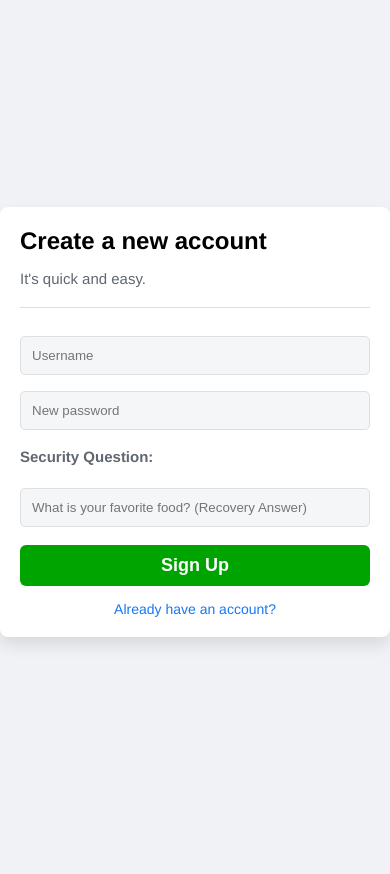
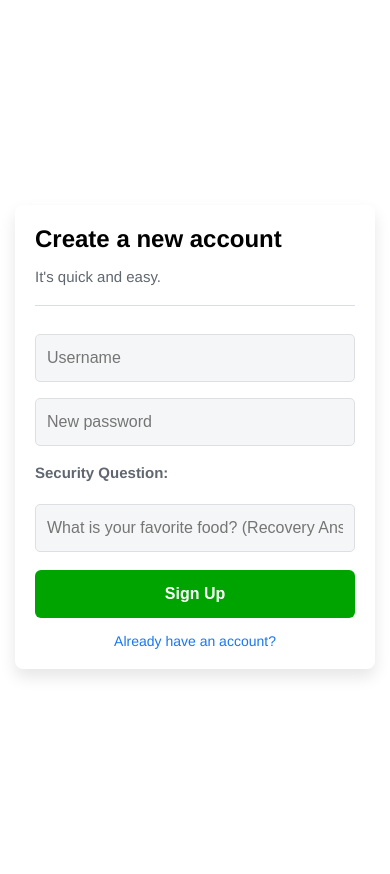
Before and after one commit to EMJAY425/Portable-POS-System, a Flask app: page /signup in a window 390 px wide. Before the commit the page ends 645 px from the top, so only its background shows below. Run offline with Flask 3, Linux system fonts and the light colour scheme.

Commit message:
Update application code

```diff
--- a/index/templates/signup.html
+++ b/index/templates/signup.html
@@ -11,6 +11,41 @@
         input { width: 100%; padding: 11px; margin: 8px 0; border: 1px solid #dddfe2; border-radius: 5px; box-sizing: border-box; background-color: #f5f6f7; }
         .btn-signup { background-color: #00a400; color: white; border: none; width: 100%; padding: 10px; font-size: 18px; font-weight: bold; border-radius: 6px; cursor: pointer; margin-top: 10px; }
         .back-link { display: block; text-align: center; margin-top: 15px; color: #1877f2; text-decoration: none; font-size: 14px; }
+    @media (max-width: 768px) {
+        body {
+            padding: 15px !important;
+            align-items: center !important;
+            justify-content: center !important;
+            background-color: #ffffff !important;
+        }
+
+        signup-card,
+        .container,
+        .form-container {
+            width: 100% !important;
+            max-width: 380px !important;
+            padding: 24px 18px !important;
+            box-sizing: border-box !important;
+            box-shadow: none !important;
+            border: none !important;
+        }
+
+        input[type="text"],
+        input[type="password"] {
+            width: 100% !important;
+            height: 48px !important;
+            font-size: 16px !important;
+            box-sizing: border-box !important;
+        }
+
+        button,
+        .btn-signup,
+        .btn-submit {
+            width: 100% !important;
+            height: 48px !important;
+            font-size: 16px !important;
+        }
+    }
     </style>
 </head>
 <body>
```
